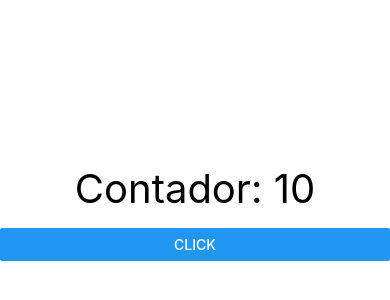
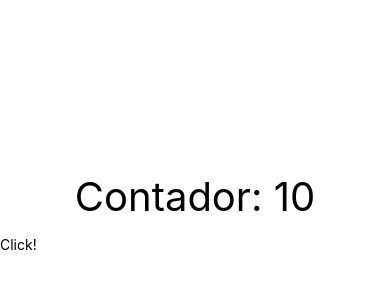
Before and after one commit to Majomon/02-ContadorReactNative, a React Native app: screen / in a window 390 px wide. Shown: the part 202-502 px from the top of the page. Built offline with nearby package versions, Linux system fonts and the light colour scheme.

Commit message:
TouchableOpacity

```diff
--- a/src/screens/ContadorScreen.tsx
+++ b/src/screens/ContadorScreen.tsx
@@ -1,5 +1,5 @@
 import React, {useState} from 'react';
-import {Text, View, Button} from 'react-native';
+import {Text, TouchableOpacity, View} from 'react-native';
 
 export const ContadorScreen = () => {
   const [contador, setContador] = useState(10);
@@ -13,7 +13,10 @@ export const ContadorScreen = () => {
         }}>
         Contador: {contador}
       </Text>
-      <Button title="Click" onPress={() => setContador(contador + 1)} />
+      {/*     <Button title="Click" onPress={() => setContador(contador + 1)} /> */}
+      <TouchableOpacity onPress={() => setContador(contador + 1)}>
+        <Text>Click!</Text>
+      </TouchableOpacity>
     </View>
   );
 };
```
